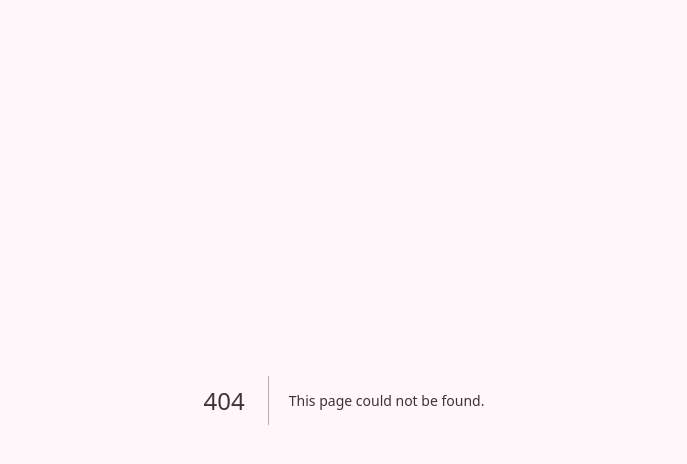
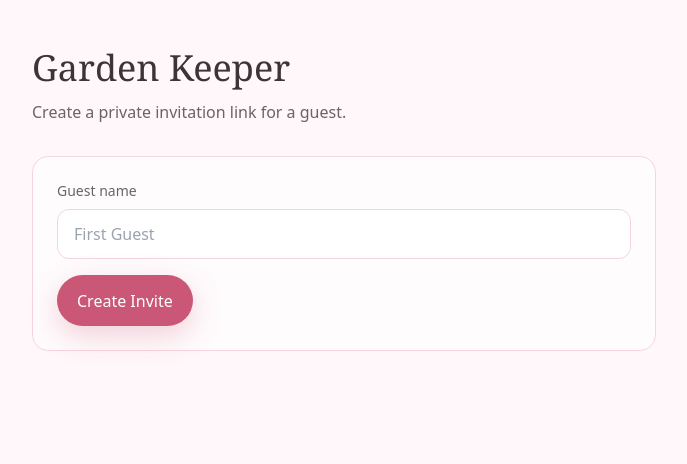
Before and after one commit to trotterkyla-eng/pearlsandpetals-web, a Next.js app: page /admin/garden in a window 1280 px wide. Before the commit this address had no page. Shown: the top 464 px of the page, without its empty margins (296-983 px from the left). Built offline with nearby package versions, Linux system fonts and the light colour scheme.

Commit message:
Create page.tsx

```diff
--- /dev/null
+++ b/app/admin/garden/page.tsx
@@ -0,0 +1,77 @@
+"use client";
+
+import { useState } from "react";
+
+export default function GardenAdminPage() {
+  const [name, setName] = useState("");
+  const [link, setLink] = useState("");
+  const [loading, setLoading] = useState(false);
+  const [error, setError] = useState("");
+
+  async function createInvite() {
+    setLoading(true);
+    setError("");
+    setLink("");
+
+    try {
+      const res = await fetch("/api/invites/create", {
+        method: "POST",
+        headers: {
+          "Content-Type": "application/json",
+        },
+        body: JSON.stringify({ name }),
+      });
+
+      const data = await res.json();
+
+      if (!res.ok) {
+        throw new Error(data.error || "Failed to create invite");
+      }
+
+      setLink(data.link);
+      setName("");
+    } catch (err) {
+      setError(err instanceof Error ? err.message : "Something went wrong");
+    } finally {
+      setLoading(false);
+    }
+  }
+
+  return (
+    <main className="mx-auto max-w-2xl px-6 py-12">
+      <h1 className="text-4xl font-serif text-ink">Garden Keeper</h1>
+      <p className="mt-3 text-ink/70">
+        Create a private invitation link for a guest.
+      </p>
+
+      <div className="mt-8 rounded-2xl border border-rose-100 bg-white/70 p-6">
+        <label className="block text-sm text-ink/70">Guest name</label>
+        <input
+          value={name}
+          onChange={(e) => setName(e.target.value)}
+          placeholder="First Guest"
+          className="mt-2 w-full rounded-xl border border-rose-100 px-4 py-3 outline-none"
+        />
+
+        <button
+          onClick={createInvite}
+          disabled={loading}
+          className="btn-primary mt-4"
+        >
+          {loading ? "Creating..." : "Create Invite"}
+        </button>
+
+        {error ? (
+          <p className="mt-4 text-sm text-red-600">{error}</p>
+        ) : null}
+
+        {link ? (
+          <div className="mt-6 rounded-xl border border-rose-100 bg-rose-50/60 p-4">
+            <p className="text-sm text-ink/70">Invite link</p>
+            <p className="mt-2 break-all text-ink">{link}</p>
+          </div>
+        ) : null}
+      </div>
+    </main>
+  );
+}
```
